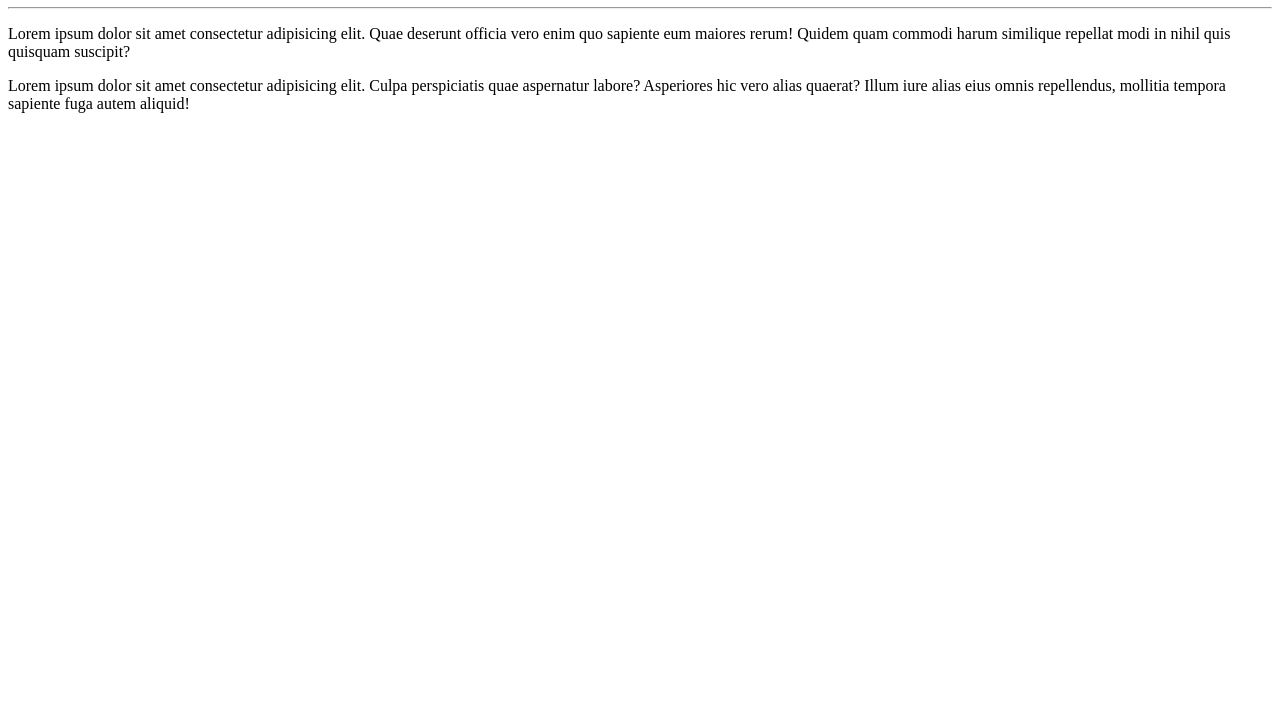
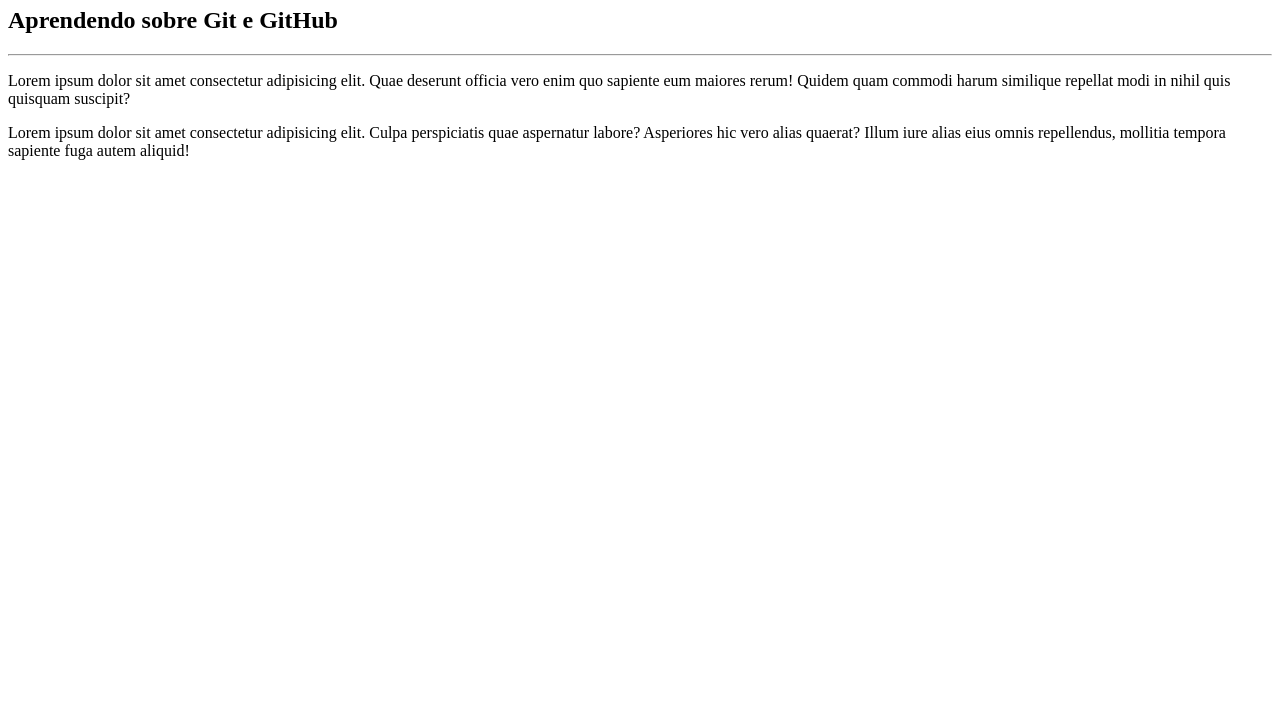
Before and after one commit to ANAFJ/Ola-Mundo, a plain HTML site: page site-exemplo/index.html in a window 1280 px wide. Shown: the part 73-800 px from the top of the page. Drawn offline with Linux system fonts and the light colour scheme.

Commit message:
Adicionei um subtitulo

```diff
--- a/site-exemplo/index.html
+++ b/site-exemplo/index.html
@@ -7,6 +7,7 @@
 </head>
 <body>
     <h1>Olá, Mundo!</h1>
+    <h2>Aprendendo sobre Git e GitHub</h2>
     <hr>
     <p>Lorem ipsum dolor sit amet consectetur adipisicing elit. Quae deserunt officia vero enim quo sapiente eum maiores rerum! Quidem quam commodi harum similique repellat modi in nihil quis quisquam suscipit?</p>
     <p>Lorem ipsum dolor sit amet consectetur adipisicing elit. Culpa perspiciatis quae aspernatur labore? Asperiores hic vero alias quaerat? Illum iure alias eius omnis repellendus, mollitia tempora sapiente fuga autem aliquid!</p>
```
